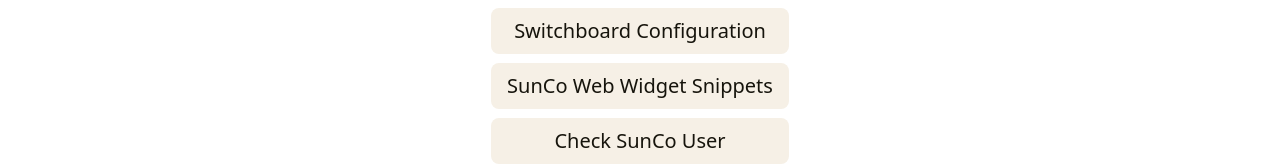
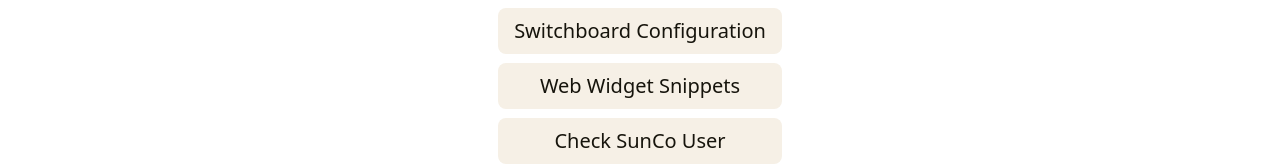
Before and after one commit to rbonnefille/suncoBackend, a Vue app in the folder client/: page / in a window 1280 px wide. Shown: the part 509-674 px from the top of the page. Built offline with nearby package versions, Linux system fonts and the light colour scheme; no server answers.

Commit message:
Update widget snippet route name

```diff
--- a/client/src/components/SuncoRoutes.vue
+++ b/client/src/components/SuncoRoutes.vue
@@ -37,7 +37,7 @@
   {
     to: "/sunco/snippets/web-widget",
     target: "_blank",
-    text: "SunCo Web Widget Snippets",
+    text: "Web Widget Snippets",
   },
   {
     to: "/sunco/users",
--- a/client/src/pages/index.vue
+++ b/client/src/pages/index.vue
@@ -31,7 +31,7 @@
   },
   {
     to: "/sunco/snippets/web-widget",
-    text: "SunCo Web Widget Snippets",
+    text: "Web Widget Snippets",
   },
   {
     to: "/sunco/users",
```
